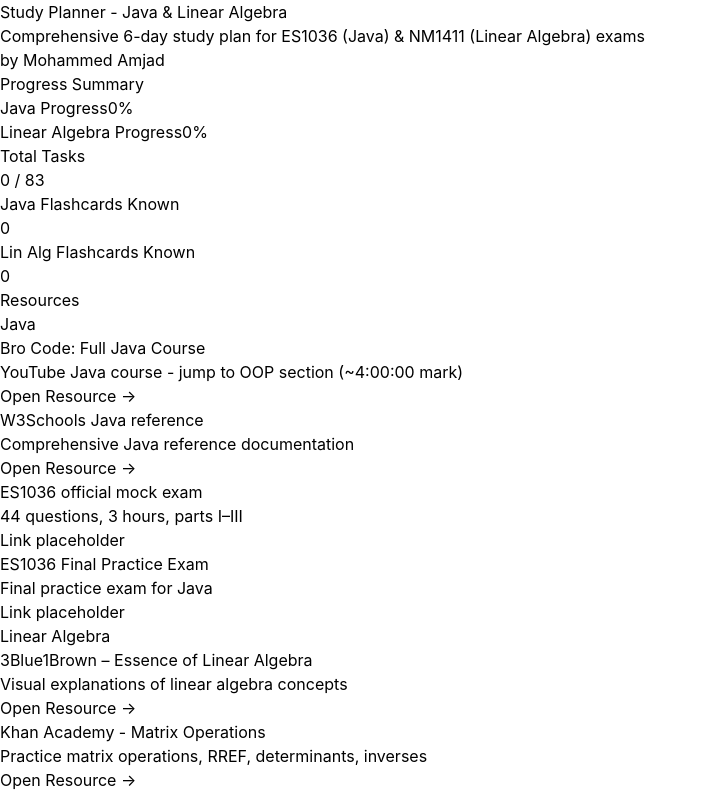
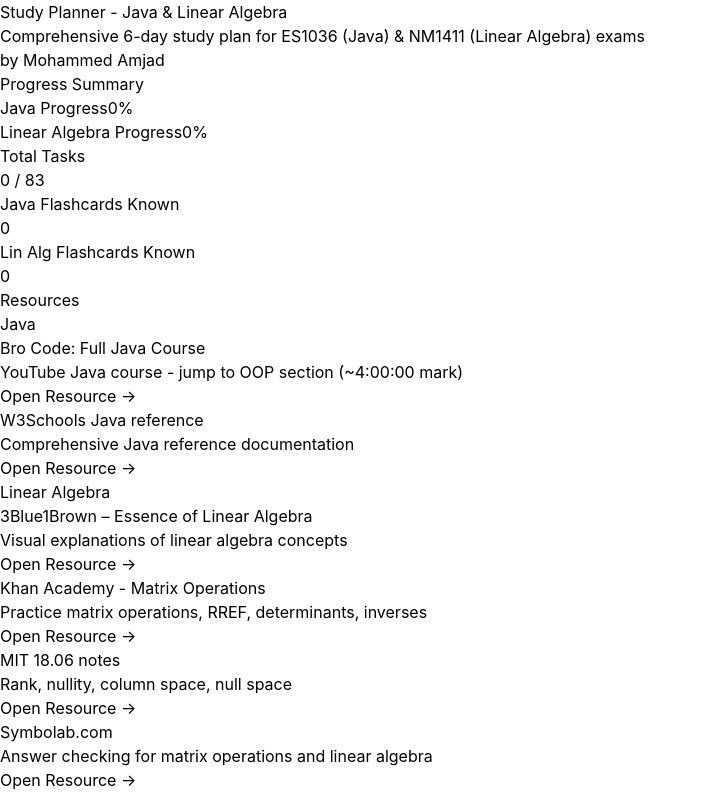
Before and after one commit to mohamjad/study1, a React (Vite) app: page / in a window 1280 px wide. Shown: the top 795 px of the page, without its empty margins (0-708 px from the left). Built offline with nearby package versions, Linux system fonts and the light colour scheme.

Commit message:
Remove ES1036 practice exam and mock exam resources

```diff
--- a/src/data.ts
+++ b/src/data.ts
@@ -528,20 +528,6 @@
     subject: 'Java',
   },
   {
-    id: 'r3',
-    title: 'ES1036 official mock exam',
-    purpose: '44 questions, 3 hours, parts I–III',
-    link: '#',
-    subject: 'Java',
-  },
-  {
-    id: 'r4',
-    title: 'ES1036 Final Practice Exam',
-    purpose: 'Final practice exam for Java',
-    link: '#',
-    subject: 'Java',
-  },
-  {
     id: 'r5',
     title: '3Blue1Brown – Essence of Linear Algebra',
     purpose: 'Visual explanations of linear algebra concepts',
```
